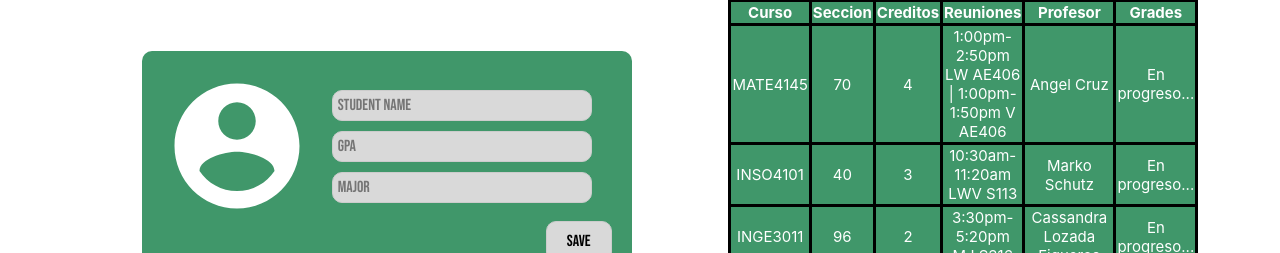
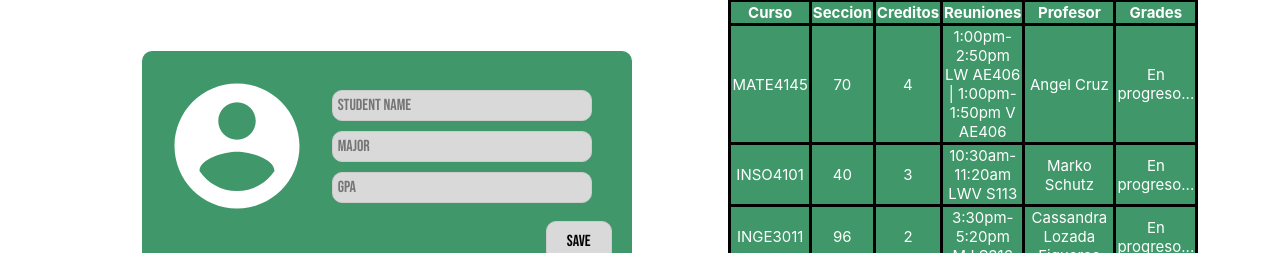
Before and after one commit to uprm-inso4101-2023-2024-s2/semester-project-studentenrollmentsystem, a React (Create React App) app: page /studentpage in a window 1280 px wide. Both pictures are taken after a click on the button "Edit". Shown: the part 302-555 px from the top of the page. Built offline with nearby package versions, Linux system fonts and the light colour scheme.

Commit message:
Rework on student page UI/UX

```diff
--- a/src/components/studentCard.js
+++ b/src/components/studentCard.js
@@ -23,6 +23,11 @@ const StudentCard = ({
     }
   };
 
+  const handleClick = () => {
+    // Programmatically click the hidden file input
+    document.getElementById("profile-image-upload").click();
+  };
+
   const handleImageChange = (event) => {
     const file = event.target.files[0];
     if (file) {
@@ -46,7 +51,11 @@ const StudentCard = ({
             style={{ display: "none" }}
             accept="image/*"
             onChange={handleImageChange}
+            className={styles.uploadButton}
           />
+          <button className={styles.uploadButton} onClick={handleClick}>
+            Upload Image
+          </button>{" "}
         </div>
         <div className={styles.studentInfo}>
           {isEditing ? (
@@ -59,22 +68,22 @@ const StudentCard = ({
               />
               <input
                 type="text"
+                value={major}
+                onChange={(e) => setMajor(e.target.value)}
+                placeholder="Major"
+              />
+              <input
+                type="text"
                 value={gpa}
                 onChange={(e) => setGpa(e.target.value)}
                 placeholder="GPA"
-              />
-              <input
-                type="text"
-                value={major}
-                onChange={(e) => setMajor(e.target.value)}
-                placeholder="Major"
               />
             </>
           ) : (
             <>
               <div>{studentName || "STUDENT NAME"}</div>
+              <div>{major || "MAJOR"}</div>
               <div>{gpa || "GPA"}</div>
-              <div>{major || "MAJOR"}</div>
             </>
           )}
         </div>
--- a/src/styles/components/studentCard.module.scss
+++ b/src/styles/components/studentCard.module.scss
@@ -4,27 +4,32 @@
   padding: 20px;
   display: flex;
   flex-direction: column;
-  align-items: stretch; /* Stretch children to match width for alignment */
+  align-items: stretch;
+  /* Stretch children to match width for alignment */
   color: white;
   width: 450px;
-  height: 180px; /* Adjust height as necessary */
+  height: 180px;
+  /* Adjust height as necessary */
   font-family: "Bebas Neue", sans-serif;
   position: relative;
 }
+
 .studentCard input {
-  background-color: #D9D9D9; /* Light grey background */
-  border-radius: 10px; /* Rounded corners */
-  font-family: "Bebas Neue", sans-serif; /* Specified font */
-  border: 1px solid #ccc; /* Optional: adds a light grey border */
-  padding: 5px; /* Add some padding inside inputs */
-  margin: 5px 0; /* Optional: adds some space between inputs */
-  width: calc(100% - 20px); /* Adjust width to account for padding */
-  box-sizing: border-box; /* Ensures padding doesn't add to the width */
+  background-color: #D9D9D9;
+  /* Light grey background */
+  border-radius: 10px;
+  /* Rounded corners */
+  font-family: "Bebas Neue", sans-serif;
+  /* Specified font */
+  border: 1px solid #ccc;
+  padding: 5px;
+  margin: 5px 0;
+  width: calc(100% - 20px);
+  box-sizing: border-box;
 }
 
-/* You might want to adjust the font size if "Bebas Neue" makes the text too large or too small */
 .studentCard input {
-  font-size: 16px; /* Adjust the font size as necessary */
+  font-size: 16px;
 }
 
 .contentContainer {
@@ -32,7 +37,7 @@
   display: flex;
   flex-direction: row;
   align-items: center;
-  justify-content: space-between; /* Adjust or remove this as needed */
+  justify-content: space-between;
 }
 
 .studentImage {
@@ -43,6 +48,14 @@
   width: 150px;
   height: 150px;
   margin-right: 20px;
+
+  .uploadButton {
+    margin-top: 20px;
+    height: 100px;
+    width: 100px;  background-color: transparent; /* Ensure the background is transparent */
+    opacity: 0; /* Make the button fully transparent */
+
+  }
 }
 
 .studentInfo {
@@ -52,19 +65,18 @@
   justify-content: center;
   align-items: flex-start;
   font-size: 25px;
-  /* Make sure the rest of your styles are included */
 }
 
 .editButton {
-  background-color: #D9D9D9; /* Light grey background */
-  color: #000000; /* Text color */
-  border: 1px solid #ccc; /* Light grey border */
-  border-radius: 10px; /* Rounded corners */
-  padding: 10px 20px; /* Padding inside the button */
-  font-family: "Bebas Neue", sans-serif; /* Custom font */
-  font-size: 16px; /* Text size */
-  cursor: pointer; /* Cursor to pointer to indicate it's clickable */
-  transition: background-color 0.3s; /* Smooth transition for hover effect, optional */
-  margin-top: auto; /* Pushes the button to the bottom if inside a flex container */
-  align-self: flex-end; /* Aligns the button to the right if inside a flex container */
+  background-color: #D9D9D9;
+  color: #000000;
+  border: 1px solid #ccc;
+  border-radius: 10px;
+  padding: 10px 20px;
+  font-family: "Bebas Neue", sans-serif;
+  font-size: 16px;
+  cursor: pointer;
+  transition: background-color 0.3s;
+  margin-top: auto;
+  align-self: flex-end;
 }
```
